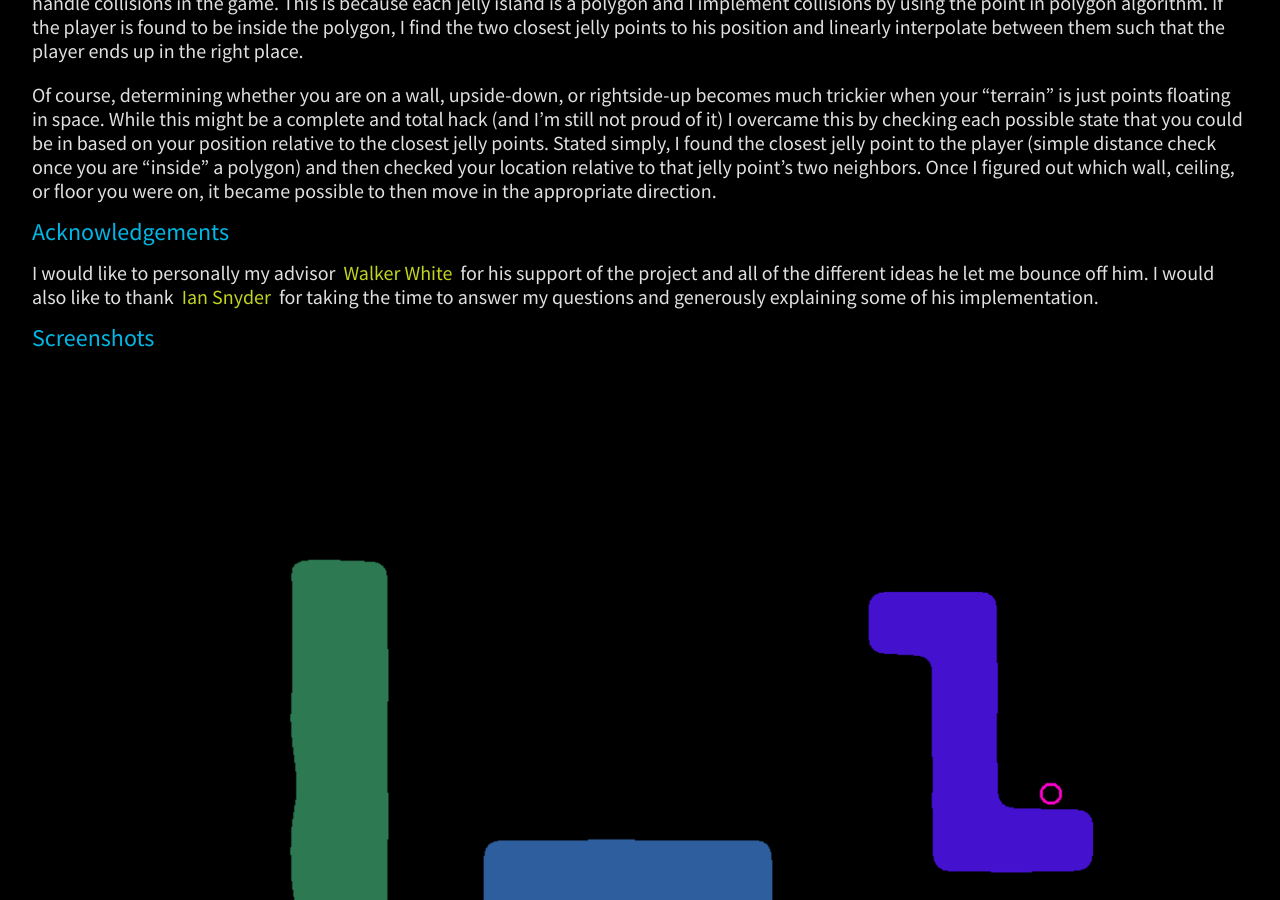
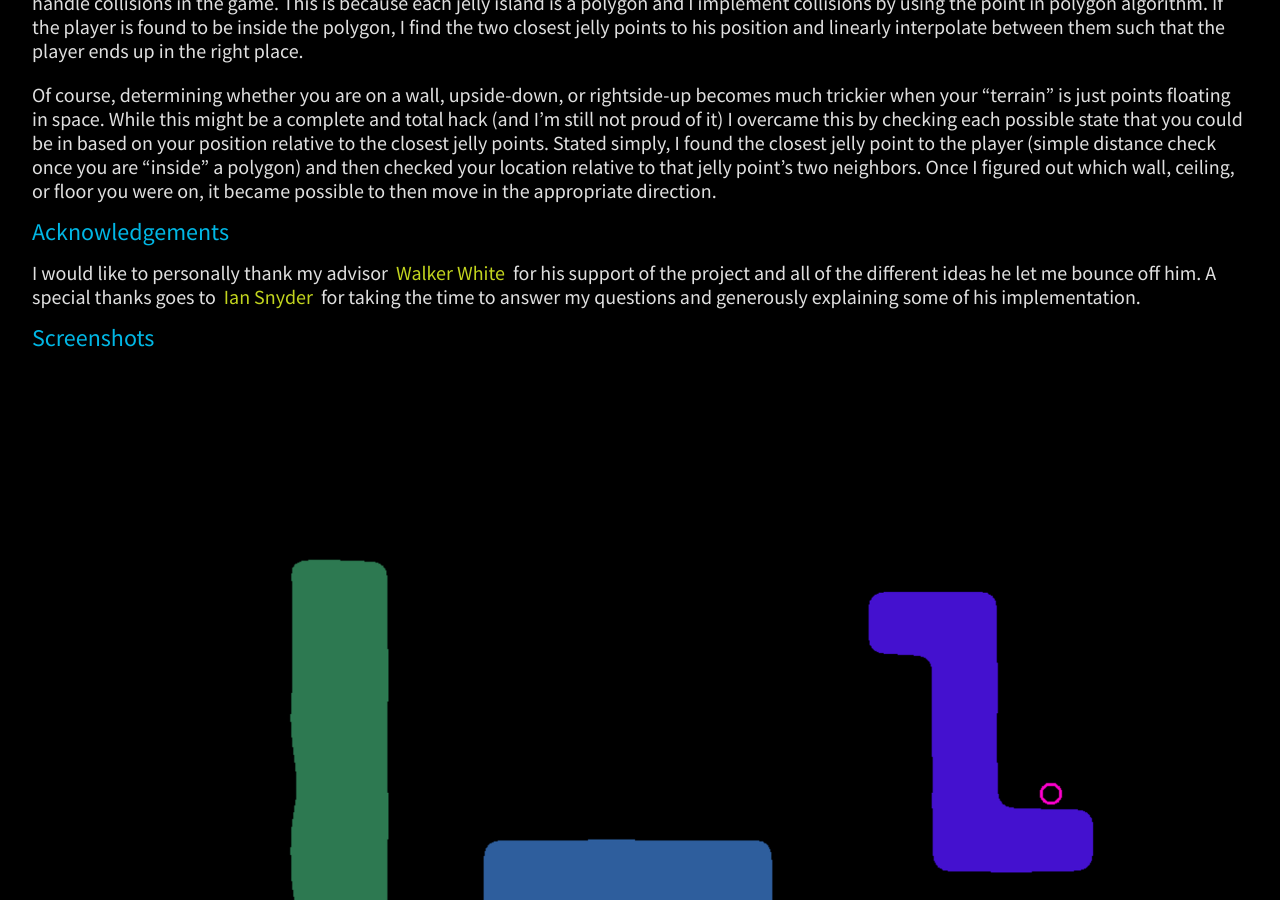
Before and after one commit to JAGJ10/jagj10.github.io, a Jekyll site: the page built from projects/rebound.md, in a window 1280 px wide and 900 px high, scrolled down 2198 px. Built offline with Jekyll 4.4.1, drawn with Linux system fonts in a browser that asks for light colours.

Commit message:
typo fix

```diff
--- a/projects/rebound.md
+++ b/projects/rebound.md
@@ -32,7 +32,7 @@ The second major challenge was trying to enable the player to walk around the pe
 Of course, determining whether you are on a wall, upside-down, or rightside-up becomes much trickier when your "terrain" is just points floating in space. While this might be a complete and total hack (and I'm still not proud of it) I overcame this by checking each possible state that you could be in based on your position relative to the closest jelly points. Stated simply, I found the closest jelly point to the player (simple distance check once you are "inside" a polygon) and then checked your location relative to that jelly point's two neighbors. Once I figured out which wall, ceiling, or floor you were on, it became possible to then move in the appropriate direction.
 
 ### Acknowledgements ###
-I would like to personally my advisor [Walker White](https://www.cs.cornell.edu/~wmwhite/) for his support of the project and all of the different ideas he let me bounce off him. I would also like to thank [Ian Snyder](http://ianiselsewhere.com/) for taking the time to answer my questions and generously explaining some of his implementation.
+I would like to personally thank my advisor [Walker White](https://www.cs.cornell.edu/~wmwhite/) for his support of the project and all of the different ideas he let me bounce off him. A special thanks goes to [Ian Snyder](http://ianiselsewhere.com/) for taking the time to answer my questions and generously explaining some of his implementation.
 
 ### Screenshots ###
 ![A level from the game](../images/rebound2.png)
```
